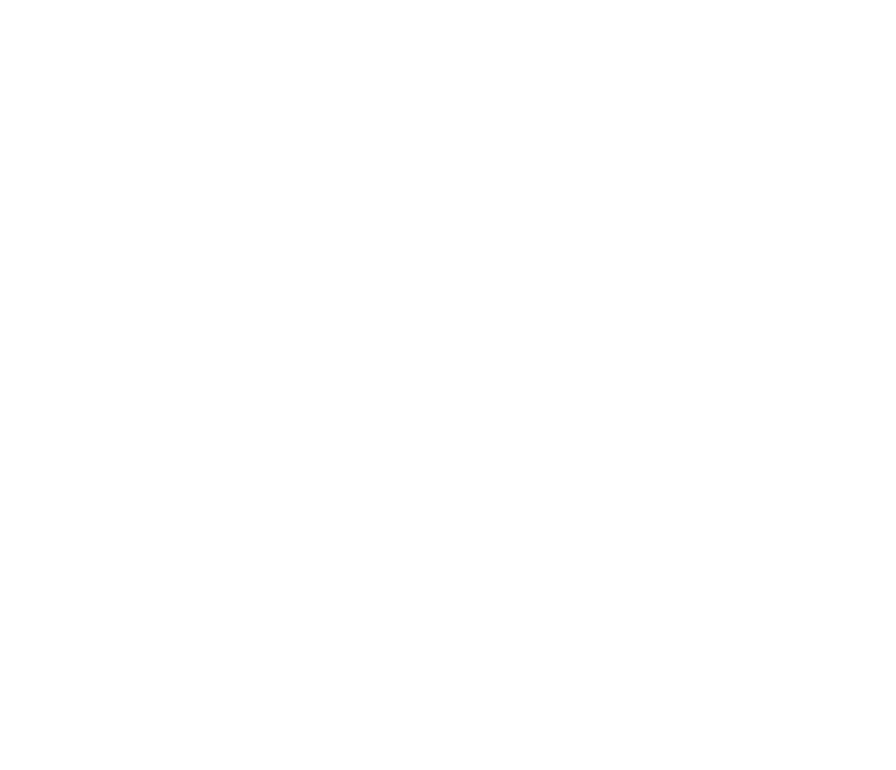
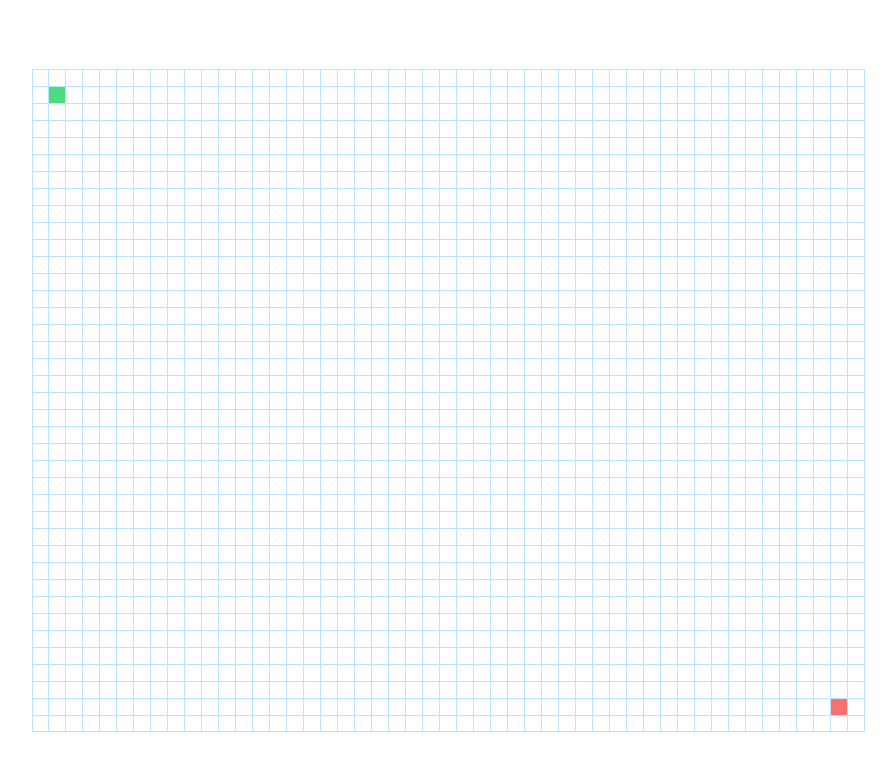
Before and after one commit to hassan-31x/algo-visualizer, a React (Vite) app: page /path in a window 1280 px wide. Before the commit this address had no page. Shown: the top 770 px of the page, without its empty margins (192-1088 px from the left). Built offline with nearby package versions, Linux system fonts and the light colour scheme.

Commit message:
feat: created grid ui

```diff
--- a/src/App.tsx
+++ b/src/App.tsx
@@ -1,15 +1,18 @@
 import React from 'react';
 import { BrowserRouter as Router, Routes, Route } from "react-router-dom";
 
+import "./App.css";
+
 import Sort from './routes/Sort'
+import Path from './components/Path';
 
-import "./App.css";
 
 export default function App() {
   return (
     <Router>
       <Routes>
         <Route path="/" element={<Sort />} />
+        <Route path="/path" element={<Path />} />
       </Routes>
     </Router>
   );
--- a/src/components/Path.tsx
+++ /dev/null
@@ -1,11 +0,0 @@
-import React from 'react'
-
-type Props = {}
-
-const Path = (props: Props) => {
-  return (
-    <div>Path</div>
-  )
-}
-
-export default Path
--- /dev/null
+++ b/src/components/Path/grid.tsx
@@ -0,0 +1,37 @@
+import React from 'react'
+import { usePathfinding } from '../../context/PathfindingContext'
+import { MAX_COLS, MAX_ROWS } from '../../utils/constants'
+import Tile from './tile'
+
+type Props = {}
+
+const GridContainer = (props: Props) => {
+    const { grid } = usePathfinding()
+  return (
+    <div className={`
+        flex flex-col h-full items-center justify-center border-sky-300
+        min-h-[${MAX_ROWS * 7}px] xs:min-h-[${MAX_ROWS * 8}px] md:min-h-[${MAX_ROWS * 15}px] lg:min-h-[${MAX_ROWS * 17}px]
+        w-[${MAX_COLS * 7}px] xs:w-[${MAX_COLS * 8}px] md:w-[${MAX_COLS * 15}px] lg:w-[${MAX_COLS * 17}px]
+    `}>
+        {grid.map((row, rowIndex) => (
+            <div key={rowIndex} className='flex'>
+                {row.map((tile, tileIndex) => (
+                    <Tile
+                        key={tileIndex}
+                        row={tile.row}
+                        col={tile.col}
+                        isStart={tile.isStart}
+                        isEnd={tile.isEnd}
+                        isWall={tile.isWall}
+                        isPath={tile.isPath}
+                        distance={tile.distance}
+                        isTraversed={tile.isTraversed}
+                    />
+                ))}
+            </div>
+        ))}
+    </div>
+  )
+}
+
+export default GridContainer
--- /dev/null
+++ b/src/components/Path/index.tsx
@@ -0,0 +1,14 @@
+import React from 'react'
+import GridContainer from './grid'
+
+type Props = {}
+
+const Path = (props: Props) => {
+  return (
+    <div className='h-screen w-screen flex flex-col'>
+      <GridContainer />
+    </div>
+  )
+}
+
+export default Path
--- /dev/null
+++ b/src/components/Path/tile.tsx
@@ -0,0 +1,49 @@
+import React from 'react'
+import { MAX_ROWS } from '../../utils/constants';
+
+type Props = {
+    row: number;
+    col: number;
+    isStart: boolean;
+    isEnd: boolean;
+    isWall: boolean;
+    isPath: boolean;
+    distance: number;
+    isTraversed: boolean;
+}
+
+const Tile = (props: Props) => {
+    const { row, col, isStart, isEnd, isWall, isPath, distance, isTraversed } = props
+
+    const getTailwindStyles = () => {
+        let base = 'w-[7px] xs:w-[8px] md:w-[15px] lg:w-[17px] h-[7px] xs:h-[8px] md:h-[15px] lg:h-[17px] border-t border-r border-sky-200'
+
+        if (isTraversed) {
+            return `${base} bg-cyan-400`
+        }
+        if (isStart) {
+            return `${base} bg-green-400`
+        }
+        if (isEnd) {
+            return `${base} bg-red-400`
+        }
+        if (isWall) {
+            return `${base} bg-gray-400`
+        }
+        if (isPath) {
+            return `${base} bg-yellow-400`
+        }
+
+        return base
+    }
+
+    const tileStyle = getTailwindStyles()
+    const borderStyle = row === MAX_ROWS-1 ? 'border-b' : col === 0 ? 'border-l' : ''
+    const edgeStyle = row === MAX_ROWS-1 && col === 0 ? 'border-l' : ''
+
+  return (
+    <div className={`${tileStyle} ${borderStyle} ${edgeStyle}`} id={`${row}-${col}`} />
+  )
+}
+
+export default Tile
--- a/src/main.tsx
+++ b/src/main.tsx
@@ -1,10 +1,19 @@
-import React from 'react'
-import ReactDOM from 'react-dom/client'
-import App from './App'
-import './index.css'
+import React from "react";
+import ReactDOM from "react-dom/client";
+import App from "./App";
+import "./index.css";
+import { PathfindingProvider } from "./context/PathfindingContext";
+import { TileProvider } from "./context/TileContext";
+import { SpeedProvider } from "./context/SpeedContext";
 
-ReactDOM.createRoot(document.getElementById('root') as HTMLElement).render(
-  <React.StrictMode>
-    <App />
-  </React.StrictMode>,
-)
+ReactDOM.createRoot(document.getElementById("root") as HTMLElement).render(
+  <PathfindingProvider>
+    <TileProvider>
+      <SpeedProvider>
+        <React.StrictMode>
+          <App />
+        </React.StrictMode>
+      </SpeedProvider>
+    </TileProvider>
+  </PathfindingProvider>
+);
--- a/src/routes/PathFinding.tsx
+++ b/src/routes/PathFinding.tsx
@@ -8,22 +8,21 @@
 
 const PathFinding = (props: Props) => {
   return (
-    <PathFindingWrapper>
-      <Path />
-    </PathFindingWrapper>
+    // TODO: Wrap the Path component with the necessary providers instead of whole app
+    <Path />
   )
 }
 
-const PathFindingWrapper = ({ children }: { children: React.ReactNode }) => {
-  return (
-    <PathfindingProvider>
-      <TileProvider>
-        <SpeedProvider>
-          {children}
-        </SpeedProvider>
-      </TileProvider>
-    </PathfindingProvider>
-  )
-}
+// const PathFindingWrapper = ({ children }: { children: React.ReactNode }) => {
+//   return (
+//     <PathfindingProvider>
+//       <TileProvider>
+//         <SpeedProvider>
+//           {children}
+//         </SpeedProvider>
+//       </TileProvider>
+//     </PathfindingProvider>
+//   )
+// }
 
 export default PathFinding
```
